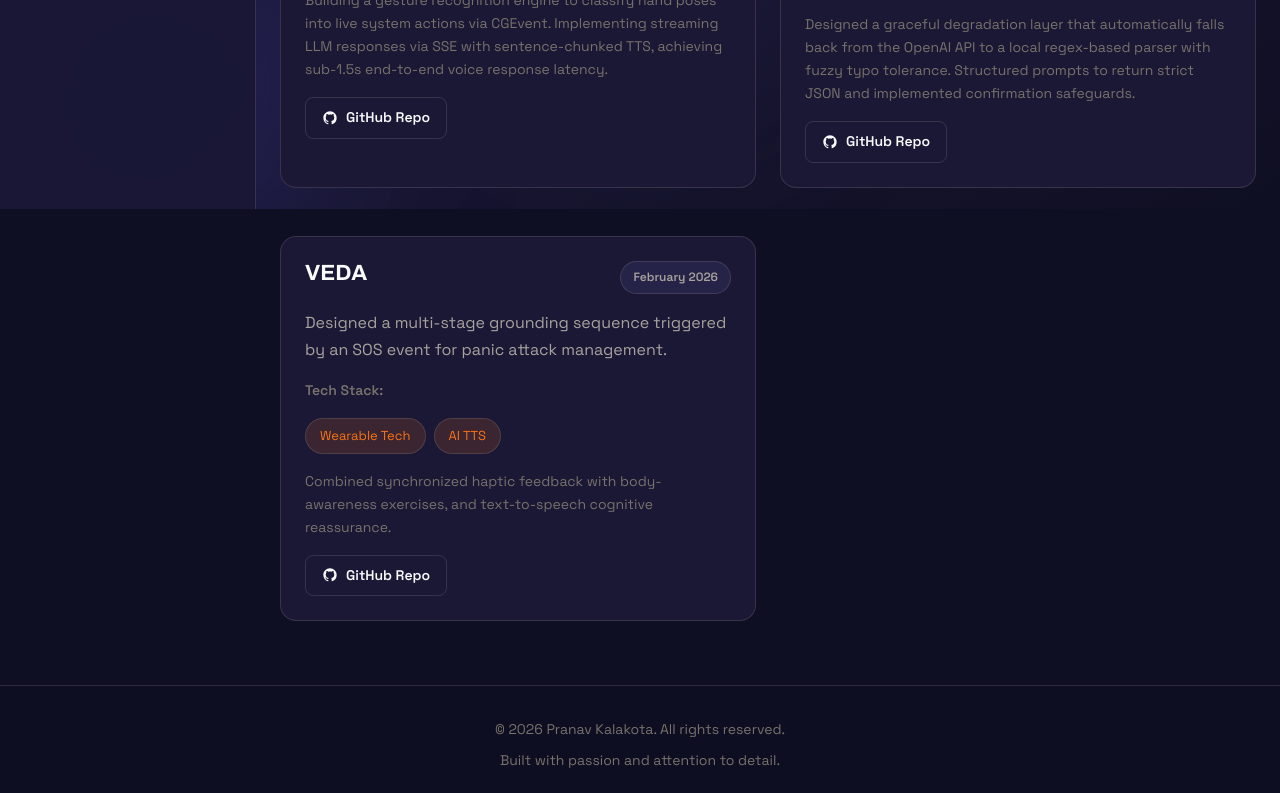
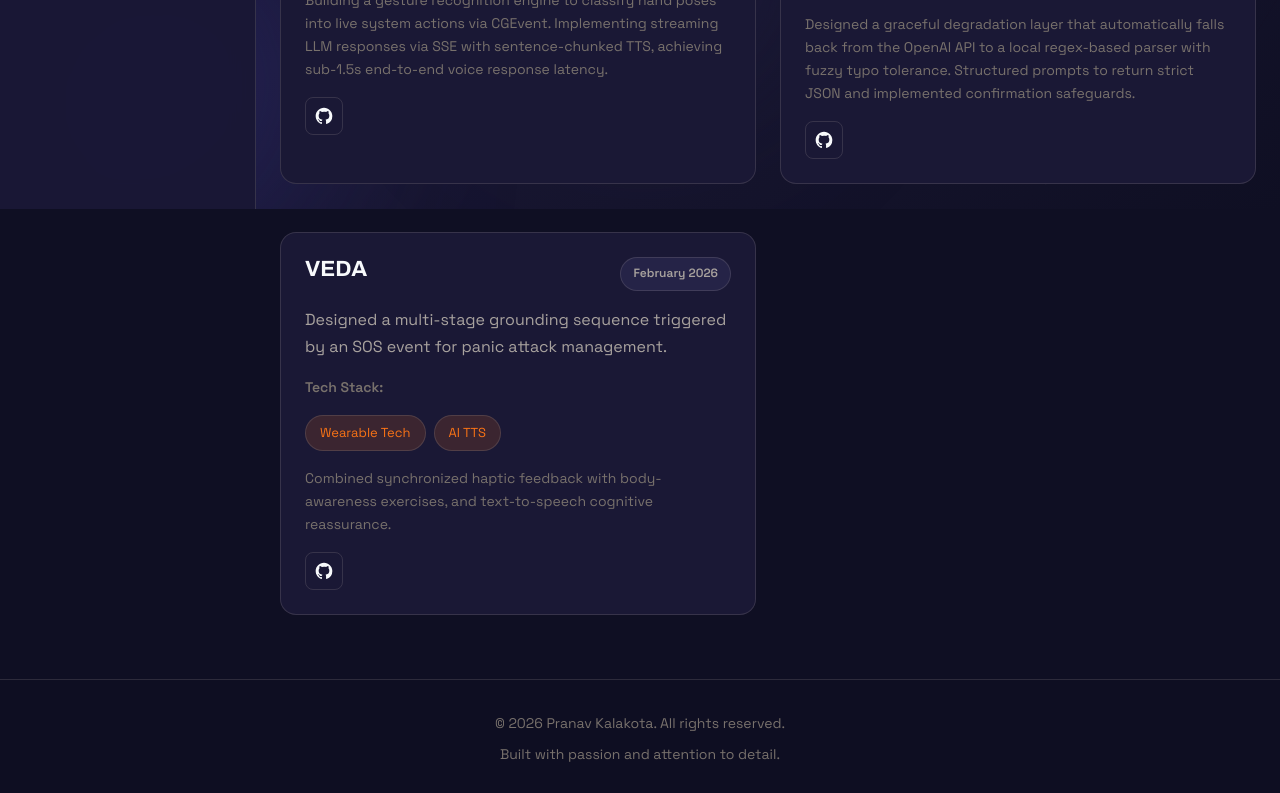
Before and after one commit to Pranavkalakota/LinkedIn-Personal-Portfolio, a plain HTML site: page projects.html in a window 1280 px wide. Shown: the part 591-1384 px from the top of the page. Drawn offline with Linux system fonts and the light colour scheme.

Commit message:
feat: update experience and project cards to use icon-only buttons with accessible labels

```diff
--- a/projects.html
+++ b/projects.html
@@ -66,9 +66,8 @@
                             </div>
                             <p class="card-detail">Building a gesture recognition engine to classify hand poses into live system actions via CGEvent. Implementing streaming LLM responses via SSE with sentence-chunked TTS, achieving sub-1.5s end-to-end voice response latency.</p>
                             <div style="margin-top: 1rem;">
-                                <a href="https://github.com/Pranavkalakota/Orion" target="_blank" class="btn-ghost" style="padding: 0.5rem 1rem; font-size: 0.875rem; display: inline-flex; align-items: center; gap: 0.5rem;">
-                                    <svg width="16" height="16" fill="currentColor" viewBox="0 0 24 24"><path fill-rule="evenodd" d="M12 2C6.477 2 2 6.484 2 12.017c0 4.425 2.865 8.18 6.839 9.504.5.092.682-.217.682-.483 0-.237-.008-.868-.013-1.703-2.782.605-3.369-1.343-3.369-1.343-.454-1.158-1.11-1.466-1.11-1.466-.908-.62.069-.608.069-.608 1.003.07 1.531 1.032 1.531 1.032.892 1.53 2.341 1.088 2.91.832.092-.647.35-1.088.636-1.338-2.22-.253-4.555-1.113-4.555-4.951 0-1.093.39-1.988 1.029-2.688-.103-.253-.446-1.272.098-2.65 0 0 .84-.27 2.75 1.026A9.564 9.564 0 0112 6.844c.85.004 1.705.115 2.504.337 1.909-1.296 2.747-1.027 2.747-1.027.546 1.379.202 2.398.1 2.651.64.7 1.028 1.595 1.028 2.688 0 3.848-2.339 4.695-4.566 4.943.359.309.678.92.678 1.855 0 1.338-.012 2.419-.012 2.747 0 .268.18.58.688.482A10.019 10.019 0 0022 12.017C22 6.484 17.522 2 12 2z" clip-rule="evenodd" /></svg>
-                                    GitHub Repo
+                                <a href="https://github.com/Pranavkalakota/Orion" target="_blank" class="btn-ghost" aria-label="GitHub Repo" style="padding: 0.5rem; display: inline-flex; align-items: center; justify-content: center; border-radius: 0.5rem;">
+                                    <svg width="20" height="20" fill="currentColor" viewBox="0 0 24 24"><path fill-rule="evenodd" d="M12 2C6.477 2 2 6.484 2 12.017c0 4.425 2.865 8.18 6.839 9.504.5.092.682-.217.682-.483 0-.237-.008-.868-.013-1.703-2.782.605-3.369-1.343-3.369-1.343-.454-1.158-1.11-1.466-1.11-1.466-.908-.62.069-.608.069-.608 1.003.07 1.531 1.032 1.531 1.032.892 1.53 2.341 1.088 2.91.832.092-.647.35-1.088.636-1.338-2.22-.253-4.555-1.113-4.555-4.951 0-1.093.39-1.988 1.029-2.688-.103-.253-.446-1.272.098-2.65 0 0 .84-.27 2.75 1.026A9.564 9.564 0 0112 6.844c.85.004 1.705.115 2.504.337 1.909-1.296 2.747-1.027 2.747-1.027.546 1.379.202 2.398.1 2.651.64.7 1.028 1.595 1.028 2.688 0 3.848-2.339 4.695-4.566 4.943.359.309.678.92.678 1.855 0 1.338-.012 2.419-.012 2.747 0 .268.18.58.688.482A10.019 10.019 0 0022 12.017C22 6.484 17.522 2 12 2z" clip-rule="evenodd" /></svg>
                                 </a>
                             </div>
                         </article>
@@ -87,9 +86,8 @@
                             </div>
                             <p class="card-detail">Designed a graceful degradation layer that automatically falls back from the OpenAI API to a local regex-based parser with fuzzy typo tolerance. Structured prompts to return strict JSON and implemented confirmation safeguards.</p>
                             <div style="margin-top: 1rem;">
-                                <a href="https://github.com/Pranavkalakota/MCP-Server" target="_blank" class="btn-ghost" style="padding: 0.5rem 1rem; font-size: 0.875rem; display: inline-flex; align-items: center; gap: 0.5rem;">
-                                    <svg width="16" height="16" fill="currentColor" viewBox="0 0 24 24"><path fill-rule="evenodd" d="M12 2C6.477 2 2 6.484 2 12.017c0 4.425 2.865 8.18 6.839 9.504.5.092.682-.217.682-.483 0-.237-.008-.868-.013-1.703-2.782.605-3.369-1.343-3.369-1.343-.454-1.158-1.11-1.466-1.11-1.466-.908-.62.069-.608.069-.608 1.003.07 1.531 1.032 1.531 1.032.892 1.53 2.341 1.088 2.91.832.092-.647.35-1.088.636-1.338-2.22-.253-4.555-1.113-4.555-4.951 0-1.093.39-1.988 1.029-2.688-.103-.253-.446-1.272.098-2.65 0 0 .84-.27 2.75 1.026A9.564 9.564 0 0112 6.844c.85.004 1.705.115 2.504.337 1.909-1.296 2.747-1.027 2.747-1.027.546 1.379.202 2.398.1 2.651.64.7 1.028 1.595 1.028 2.688 0 3.848-2.339 4.695-4.566 4.943.359.309.678.92.678 1.855 0 1.338-.012 2.419-.012 2.747 0 .268.18.58.688.482A10.019 10.019 0 0022 12.017C22 6.484 17.522 2 12 2z" clip-rule="evenodd" /></svg>
-                                    GitHub Repo
+                                <a href="https://github.com/Pranavkalakota/MCP-Server" target="_blank" class="btn-ghost" aria-label="GitHub Repo" style="padding: 0.5rem; display: inline-flex; align-items: center; justify-content: center; border-radius: 0.5rem;">
+                                    <svg width="20" height="20" fill="currentColor" viewBox="0 0 24 24"><path fill-rule="evenodd" d="M12 2C6.477 2 2 6.484 2 12.017c0 4.425 2.865 8.18 6.839 9.504.5.092.682-.217.682-.483 0-.237-.008-.868-.013-1.703-2.782.605-3.369-1.343-3.369-1.343-.454-1.158-1.11-1.466-1.11-1.466-.908-.62.069-.608.069-.608 1.003.07 1.531 1.032 1.531 1.032.892 1.53 2.341 1.088 2.91.832.092-.647.35-1.088.636-1.338-2.22-.253-4.555-1.113-4.555-4.951 0-1.093.39-1.988 1.029-2.688-.103-.253-.446-1.272.098-2.65 0 0 .84-.27 2.75 1.026A9.564 9.564 0 0112 6.844c.85.004 1.705.115 2.504.337 1.909-1.296 2.747-1.027 2.747-1.027.546 1.379.202 2.398.1 2.651.64.7 1.028 1.595 1.028 2.688 0 3.848-2.339 4.695-4.566 4.943.359.309.678.92.678 1.855 0 1.338-.012 2.419-.012 2.747 0 .268.18.58.688.482A10.019 10.019 0 0022 12.017C22 6.484 17.522 2 12 2z" clip-rule="evenodd" /></svg>
                                 </a>
                             </div>
                         </article>
@@ -106,9 +104,8 @@
                             </div>
                             <p class="card-detail">Combined synchronized haptic feedback with body-awareness exercises, and text-to-speech cognitive reassurance.</p>
                             <div style="margin-top: 1rem;">
-                                <a href="https://github.com/Pranavkalakota/VEDA" target="_blank" class="btn-ghost" style="padding: 0.5rem 1rem; font-size: 0.875rem; display: inline-flex; align-items: center; gap: 0.5rem;">
-                                    <svg width="16" height="16" fill="currentColor" viewBox="0 0 24 24"><path fill-rule="evenodd" d="M12 2C6.477 2 2 6.484 2 12.017c0 4.425 2.865 8.18 6.839 9.504.5.092.682-.217.682-.483 0-.237-.008-.868-.013-1.703-2.782.605-3.369-1.343-3.369-1.343-.454-1.158-1.11-1.466-1.11-1.466-.908-.62.069-.608.069-.608 1.003.07 1.531 1.032 1.531 1.032.892 1.53 2.341 1.088 2.91.832.092-.647.35-1.088.636-1.338-2.22-.253-4.555-1.113-4.555-4.951 0-1.093.39-1.988 1.029-2.688-.103-.253-.446-1.272.098-2.65 0 0 .84-.27 2.75 1.026A9.564 9.564 0 0112 6.844c.85.004 1.705.115 2.504.337 1.909-1.296 2.747-1.027 2.747-1.027.546 1.379.202 2.398.1 2.651.64.7 1.028 1.595 1.028 2.688 0 3.848-2.339 4.695-4.566 4.943.359.309.678.92.678 1.855 0 1.338-.012 2.419-.012 2.747 0 .268.18.58.688.482A10.019 10.019 0 0022 12.017C22 6.484 17.522 2 12 2z" clip-rule="evenodd" /></svg>
-                                    GitHub Repo
+                                <a href="https://github.com/Pranavkalakota/VEDA" target="_blank" class="btn-ghost" aria-label="GitHub Repo" style="padding: 0.5rem; display: inline-flex; align-items: center; justify-content: center; border-radius: 0.5rem;">
+                                    <svg width="20" height="20" fill="currentColor" viewBox="0 0 24 24"><path fill-rule="evenodd" d="M12 2C6.477 2 2 6.484 2 12.017c0 4.425 2.865 8.18 6.839 9.504.5.092.682-.217.682-.483 0-.237-.008-.868-.013-1.703-2.782.605-3.369-1.343-3.369-1.343-.454-1.158-1.11-1.466-1.11-1.466-.908-.62.069-.608.069-.608 1.003.07 1.531 1.032 1.531 1.032.892 1.53 2.341 1.088 2.91.832.092-.647.35-1.088.636-1.338-2.22-.253-4.555-1.113-4.555-4.951 0-1.093.39-1.988 1.029-2.688-.103-.253-.446-1.272.098-2.65 0 0 .84-.27 2.75 1.026A9.564 9.564 0 0112 6.844c.85.004 1.705.115 2.504.337 1.909-1.296 2.747-1.027 2.747-1.027.546 1.379.202 2.398.1 2.651.64.7 1.028 1.595 1.028 2.688 0 3.848-2.339 4.695-4.566 4.943.359.309.678.92.678 1.855 0 1.338-.012 2.419-.012 2.747 0 .268.18.58.688.482A10.019 10.019 0 0022 12.017C22 6.484 17.522 2 12 2z" clip-rule="evenodd" /></svg>
                                 </a>
                             </div>
                         </article>
```
Also changed, not shown: experience.html (+16 -2 lines).
